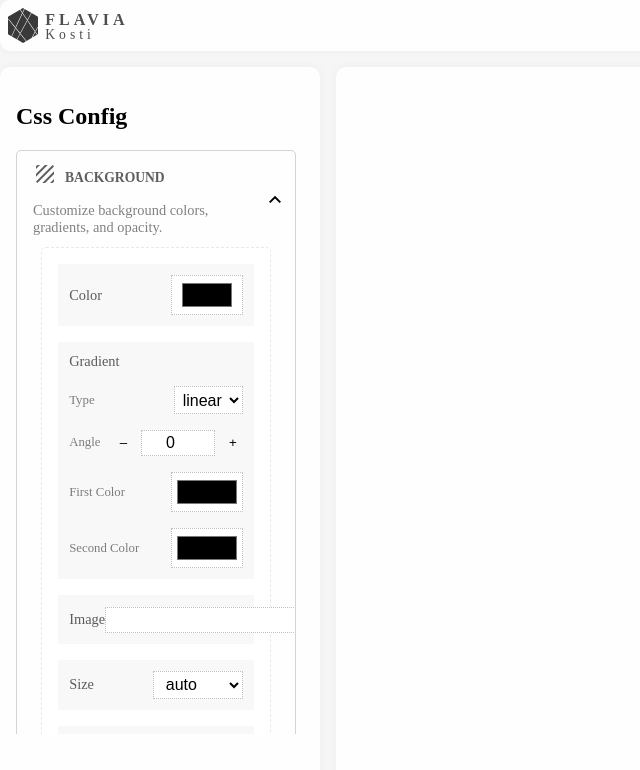
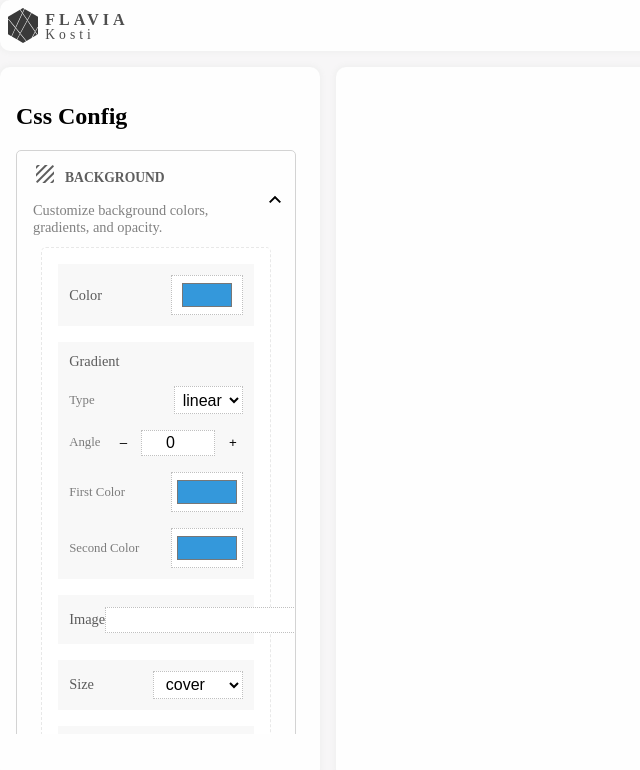
Before and after one commit to flavia3107/css-playground, an Angular app: page / in a window 1280 px wide. Both pictures are taken after a click on the button 156 px from the left and 211 px from the top of the page. Shown: the top 770 px of the page, without its empty margins (0-640 px from the left). Built offline with nearby package versions, Linux system fonts and the light colour scheme.

Commit message:
Css Playground: Config P11

```diff
--- a/src/app/components/css-configs/css-configs.component.html
+++ b/src/app/components/css-configs/css-configs.component.html
@@ -15,16 +15,16 @@
 				<p> {{property.label}} </p>
 				@switch (property.type) {
 				@case ('color') {
-				<input type="color" class="input-color" />
+				<input type="color" class="input-color" [(ngModel)]="property.value" />
 				}
 				@case ('custom') {
 				<app-custom-input-fields [properties]="property.props" />
 				}
 				@case ('text') {
-				<input type="text" />
+				<input type="text" [(ngModel)]="property.value" />
 				}
 				@case ('select') {
-				<select class="input-select">
+				<select class="input-select" [(ngModel)]="property.value">
 					@for (option of property?.options; track option) {
 					<option [value]="option">{{ option }}</option>
 					}
--- a/src/app/components/custom-input-fields/custom-input-fields.component.html
+++ b/src/app/components/custom-input-fields/custom-input-fields.component.html
@@ -7,13 +7,13 @@
 		<p> {{property.label}} </p>
 		@switch (property.type) {
 		@case ('color') {
-		<input type="color" class="input-color" />
+		<input type="color" [(ngModel)]="property.value" class="input-color" />
 		}
 		@case ('text') {
-		<input type="text" />
+		<input type="text" [(ngModel)]="property.value" />
 		}
 		@case ('select') {
-		<select class="input-select">
+		<select class="input-select" [(ngModel)]="property.value">
 			@for (option of property?.options; track option) {
 			<option [value]="option">{{ option }}</option>
 			}
```
